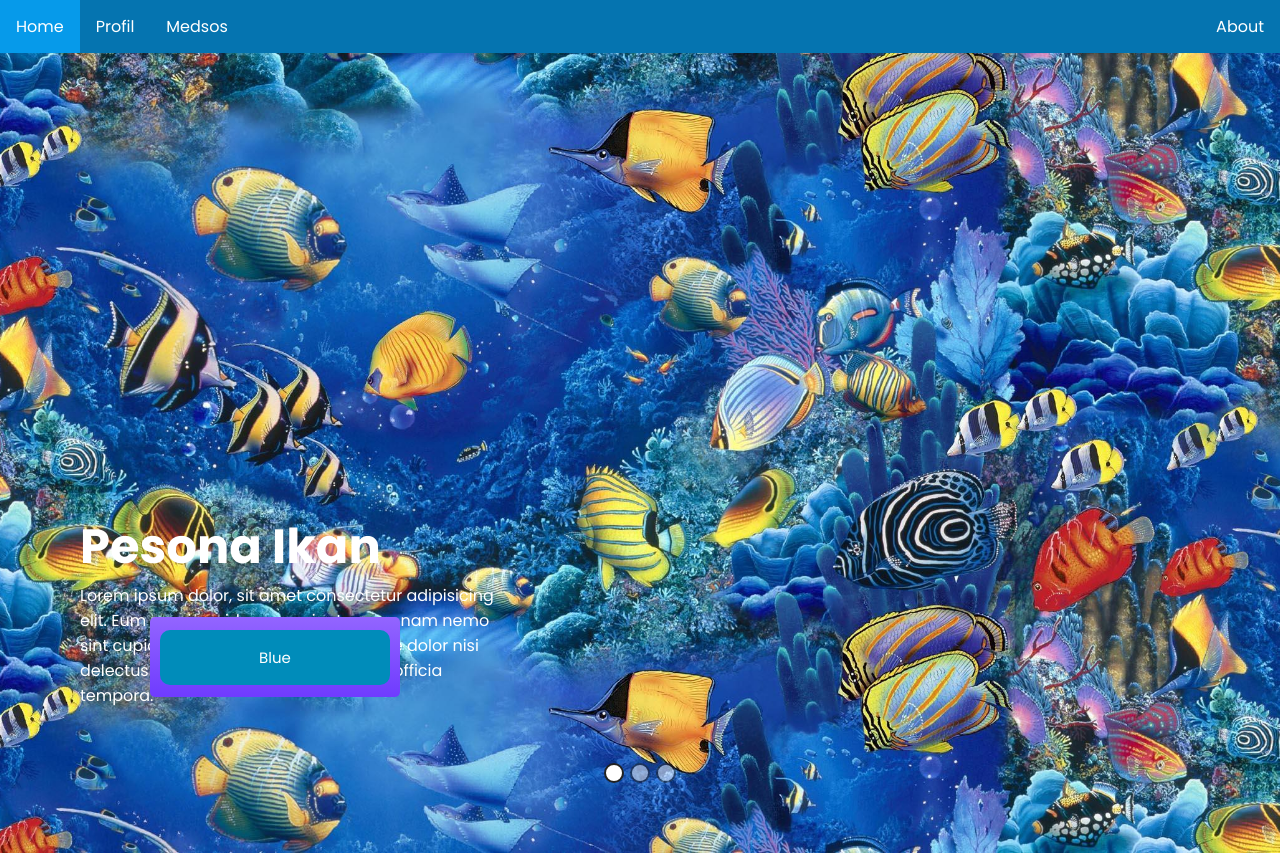
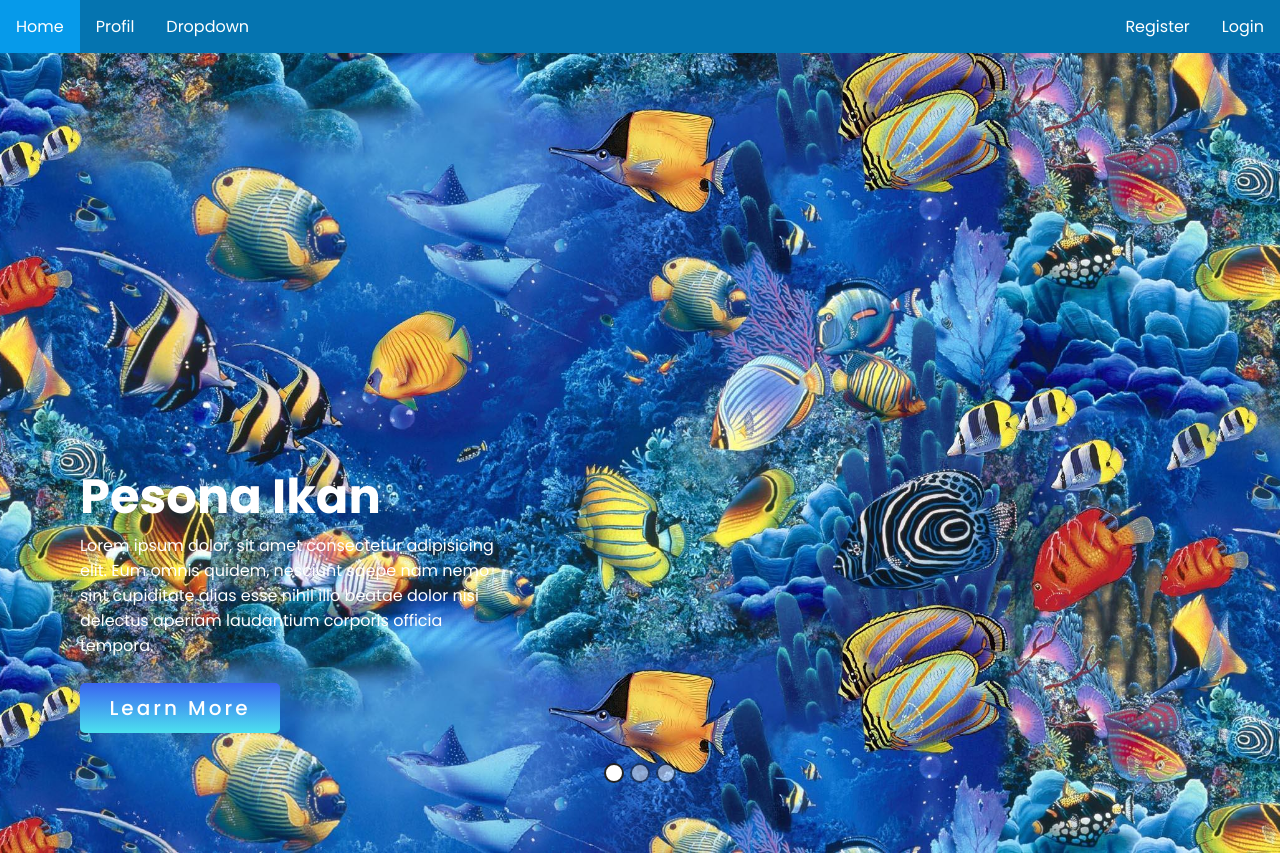
Before and after one commit to allfadhil1/BARU, a PHP site: page /learnmore.php in a window 1280 px wide. Run offline with PHP 8.4, Linux system fonts and the light colour scheme.

Commit message:
Add files via upload

```diff
--- a/learnmore.css
+++ b/learnmore.css
@@ -103,88 +103,10 @@
     color: #fff;
 }
 
-/*Tombol*/
-.tombol{
-    text-align: left;
-    margin-top: 30px;
-
-}
-
-.btn{
-    border: 1px solid #3498db;
-    background: none;
-    padding: 10px 20px;
-    font-size: 20px;
-    font-family: "montserrat";
-    cursor: pointer;
-    margin: 10px;
-    position: relative;
-    overflow: hidden;
-}
-
-.btn3{
-    color: #fff;
-}
-
-.btn3:hover{
-    color: #3498db;
-}
-
-.btn::before{
-    content: "";
-    position: absolute;
-    left: 0;
-    width: 100%;
-    height: 100%;
-    background: #3498db;
-    z-index: -1;
-    transition: 0.8s;
-}
-
-.btn3::before{
-    top: 0;
-    border-radius: 0 0 50% 50%;
-
-}
-
-.btn3::before{
-    height: 180%;
-}
-
-.btn3:hover{
-    height: 0%;
-}
 
 
 
 /*BUTTON BARU*/
-
-.content button {
-    background-color: #008CBA; /* Green */
-    border: none;
-    color: white;
-    padding: 16px 32px;
-    text-align: center;
-    text-decoration: none;
-    display: inline-block;
-    font-size: 15px;
-    margin: 4px 2px;
-    transition-duration: 0.4s;
-    cursor: pointer;
-    border-radius: 10px;
-    width: 230px
-  }
-
-  .content button2 {
-
-    color: black;
-    border: 5px solid #008CBA;
-  }
-
-  .button2:hover {
-    background-color: #008CBA;
-    color: white;
-  }
 
 
 
@@ -205,15 +127,15 @@
 
 .content a{
     display: grid;
-    height: 80px;
-    width: 250px;
+    height: 50px;
+    width: 200px;
     background: linear-gradient(
-        #9365ff,
-        #6f3bff
+        #3a64f0,
+        #4ce2ef
     );
-    position: absolute;
+    position:relative;
     margin: auto;
-    left: 0;
+    left: -110px;
     right: 0;
     top: 0;
     bottom: 0;
@@ -255,18 +177,45 @@ li a:hover {
 }
 
 
-li .dropdown {
-    display:inline-block;
+
+
+
+  /* The dropdown container */
+.dropdown {
+    float: left;
+    overflow: hidden;
   }
-.dropdown-content{
+
+  /* Dropdown button */
+  .dropdown .dropbtn {
+    font-size: 16px;
+    border: none;
+    outline: none;
+    color: white;
+    padding: 14px 16px;
+    background-color: inherit;
+    font-family: inherit; /* Important for vertical align on mobile phones */
+    margin: 0; /* Important for vertical align on mobile phones */
+  }
+
+  /* Add a red background color to navbar links on hover */
+  .navbar a:hover, .dropdown:hover .dropbtn {
+    background-color: red;
+  }
+
+  /* Dropdown content (hidden by default) */
+  .dropdown-content {
     display: none;
     position: absolute;
-    background-color:rgb(193, 8, 8) ;
+    background-color: #f9f9f9;
     min-width: 160px;
-    box-shadow: 0px, 8px, 16px, 0px rgba(0, 0, 0, 0.2);
+    box-shadow: 0px 8px 16px 0px rgba(0,0,0,0.2);
     z-index: 1;
   }
-.dropdown-content a{
+
+  /* Links inside the dropdown */
+  .dropdown-content a {
+    float: none;
     color: black;
     padding: 12px 16px;
     text-decoration: none;
@@ -274,10 +223,12 @@ li .dropdown {
     text-align: left;
   }
 
-.dropdown-content a:hover{
-    background-color: rgb(0, 0, 0);
+  /* Add a grey background color to dropdown links on hover */
+  .dropdown-content a:hover {
+    background-color: #ddd;
   }
 
+  /* Show the dropdown menu on hover */
   .dropdown:hover .dropdown-content {
     display: block;
   }
--- a/learnmore.php
+++ b/learnmore.php
@@ -4,7 +4,7 @@
     <meta charset="UTF-8">
     <meta http-equiv="X-UA-Compatible" content="width=device-width, initial-scale=1.0">
     <title>Pesona Lautan</title>
-    <link rel="stylesheet" type="text/css" href="learnmore.css"
+    <link rel="stylesheet" type="text/css" href="learnmore.css">
 </head>
 
 
@@ -14,16 +14,24 @@
         <ul>
             <li><a class="active" href="Project.php">Home</a></li>
             <li><a href="ProjectProfil.php">Profil</a></li>
-            <li class="dropdown">
 
-                <a href="#medsos">Medsos</a>
-                <div class="dropdown-content">
-                    <a href="https">Instagram</a>
-                    <a href="#">Facebook</a>
-                </div>
-            </li>
+            <li>
+            <div class="dropdown">
+    <button class="dropbtn">Dropdown
+      <i class="fa fa-caret-down"></i>
+    </button>
+    <div class="dropdown-content">
+      <a href="#">Link 1</a>
+      <a href="#">Link 2</a>
+      <a href="#">Link 3</a>
+      </div>
+      </div>
+  </li>
+</div>
 
-            <li style="float: right;"><a href="about.php">About</a></li>
+
+            <li style="float: right;"><a href="../login.php">Login</a></li>
+            <li style="float: right;"><a href="../register.php">Register</a></li>
         </ul>
     </nav>
 
@@ -45,7 +53,8 @@
               <br>
 
 
-               <a href="PesonaIkan.php"><button class="button button2">Blue</button></a>
+
+               <a href="PesonaIkan.php">Learn More</a>
 
 
           </div>
@@ -56,15 +65,16 @@
 <p>Lorem ipsum dolor, sit amet consectetur adipisicing elit. Eum omnis quidem, nesciunt saepe nam nemo sint cupiditate alias esse nihil illo beatae dolor nisi delectus aperiam laudantium corporis officia tempora.</p>
 <div class='tombol'>
 
-<a href="PesonaTerumbuKarang.php" class=btn btn3>Learn More</a>
-<button class="button button2">Blue</button>
+<a href="PesonaIkan.php">Learn More</a>
+
 </div>
           </div></div>
         <div class="slide" for="slide3" style="--img:url('ASSET/78ac1ebbf683f9fc75adf5b6d7083c43.jpg')">
         <div class="content">
 <h2>Pesona Pantai</h2>
 <p>Lorem ipsum dolor, sit amet consectetur adipisicing elit. Eum omnis quidem, nesciunt saepe nam nemo sint cupiditate alias esse nihil illo beatae dolor nisi delectus aperiam laudantium corporis officia tempora.</p>
-<button class=btn btn3>Learn More</button>
+<br>
+<a href="PesonaIkan.php">Learn More</a>
           </div></div>
     </div>
    </div>
```
Lines whose indentation alone changed are shown as unchanged.
